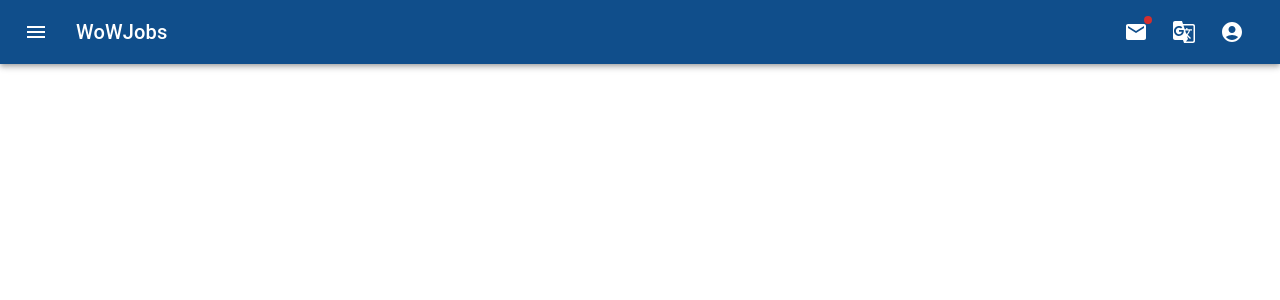
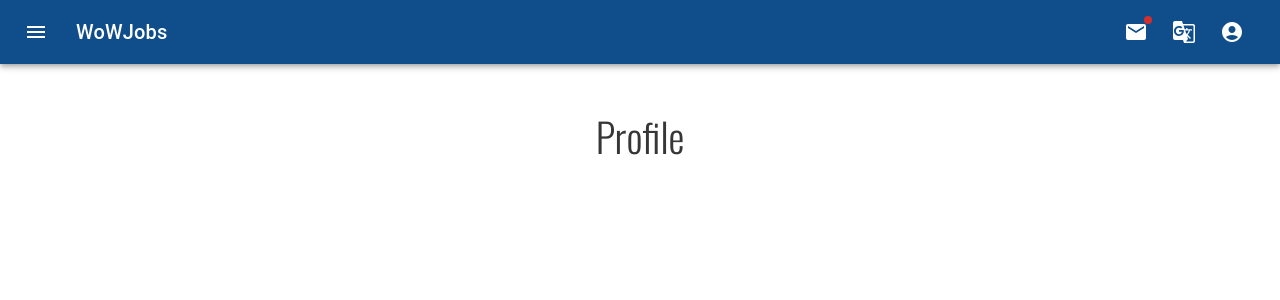
Before and after one commit to GarciaaMarilia/WoWJobs, a React (Create React App) app: page /Profile in a window 1280 px wide. Shown: the top 300 px of the page. Built offline with nearby package versions, Linux system fonts and the light colour scheme.

Commit message:
Alteração name do package

```diff
--- a/package.json
+++ b/package.json
@@ -1,12 +1,15 @@
 {
-  "name": "cur_submit",
+  "name": "WowJobs",
   "version": "0.1.0",
   "private": true,
   "dependencies": {
+    "@emotion/react": "^11.7.1",
+    "@emotion/styled": "^11.6.0",
     "@material-ui/core": "^5.0.0-beta.5",
     "@material-ui/icons": "^4.11.2",
     "@material-ui/styles": "^4.11.4",
     "@mui/icons-material": "^5.3.0",
+    "@mui/material": "^5.3.0",
     "@testing-library/jest-dom": "^5.14.1",
     "@testing-library/react": "^11.2.7",
     "@testing-library/user-event": "^12.8.3",
--- a/src/Screens/Profile.jsx
+++ b/src/Screens/Profile.jsx
@@ -1,11 +1,17 @@
 import React from "react";
 
 import { Typography } from '@material-ui/core';
+import Box from '@mui/material/Box'
 
+import Space from '../Style/space';
 
 export default function Profile() {
 
     return (
+        <Box style={{ margin: 50 }}>
+
+            <Space size={60} />
+
             <Typography
                 variant="h5"
                 align="center"
@@ -15,5 +21,6 @@ export default function Profile() {
             >
                 Profile
             </Typography>
+        </Box>
     )
 }
```
Also changed, not shown: 1 other file (tests, documents, lock files or other folders). Lines whose indentation alone changed are shown as unchanged.
